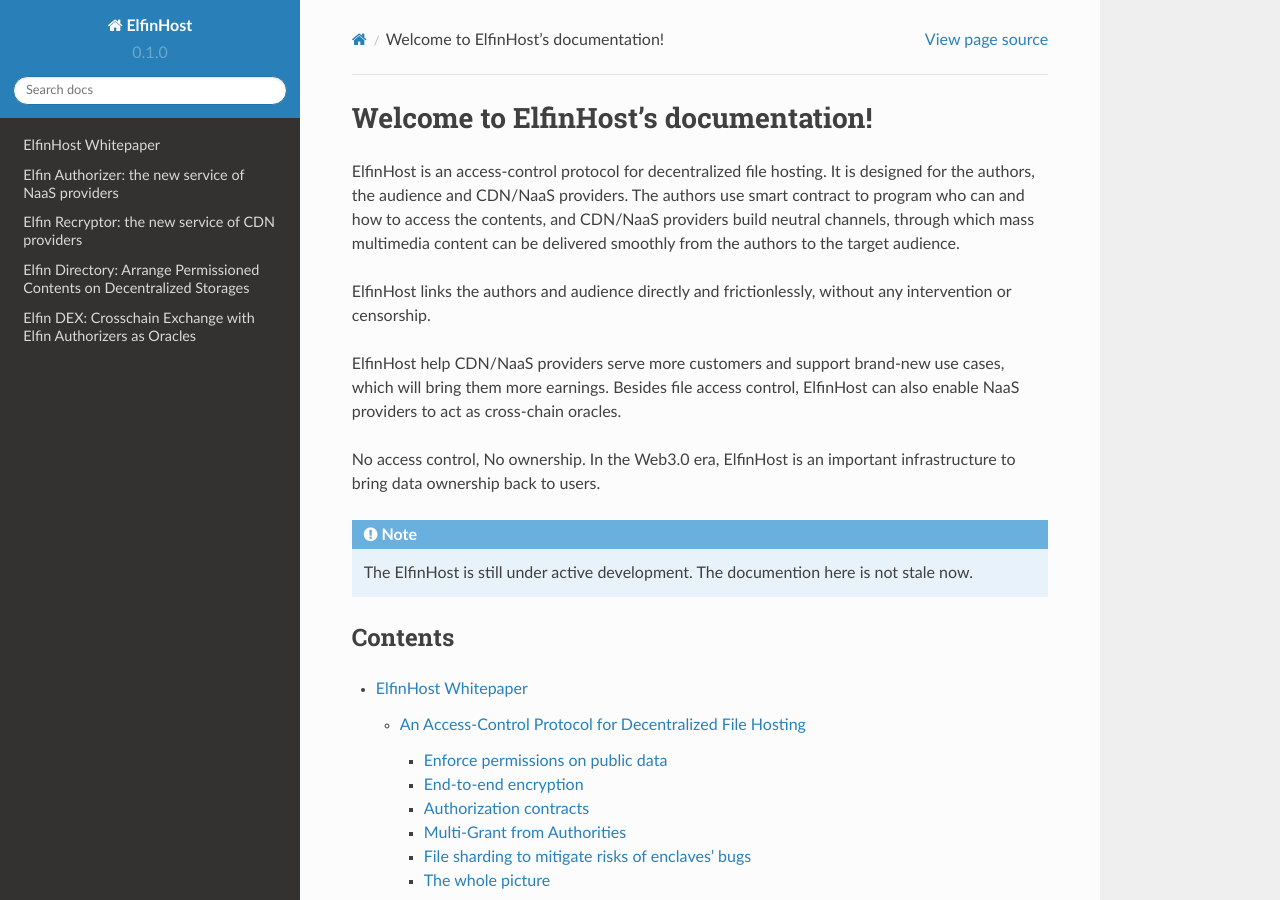
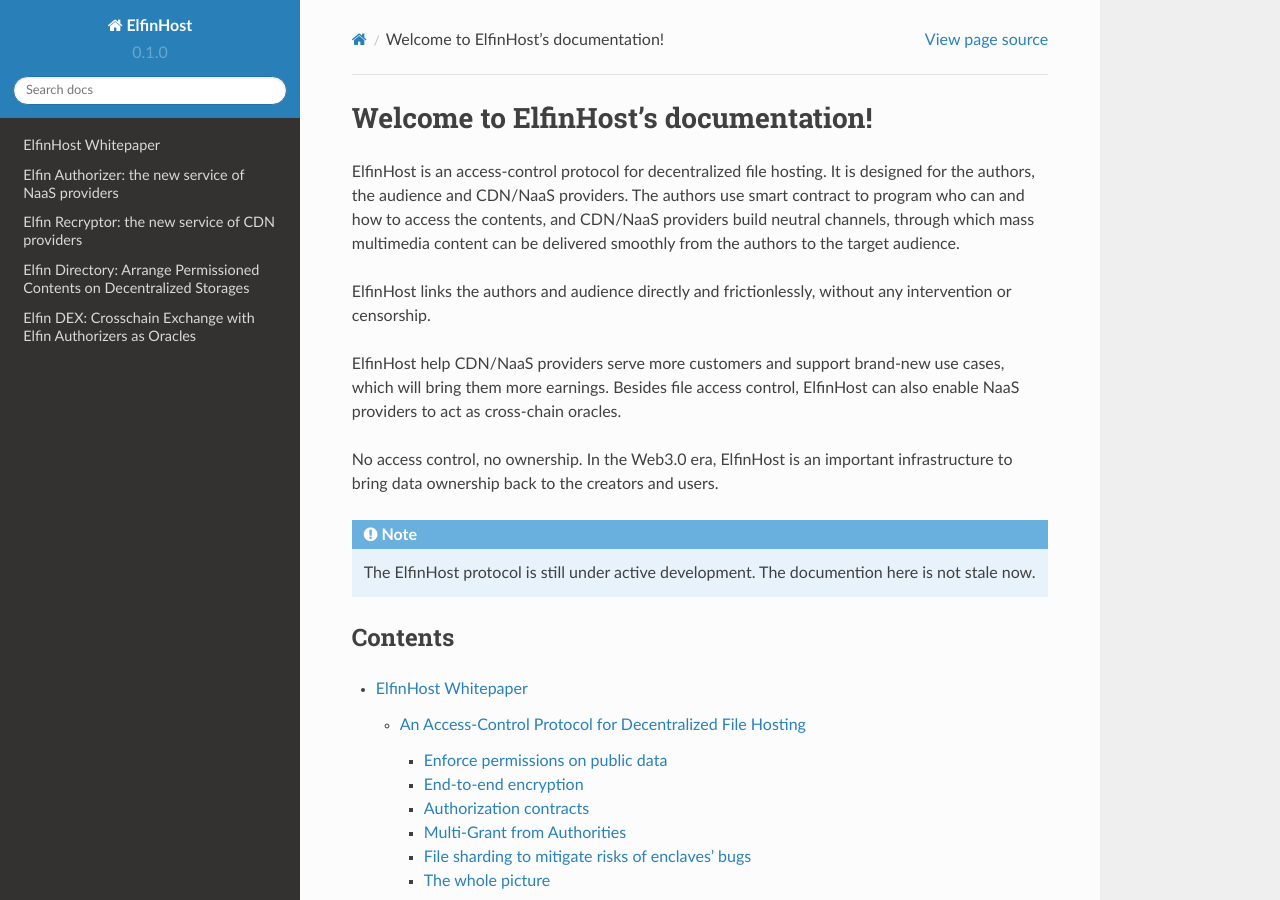
Before and after one commit to elfinhost/elfinhost-docs, a Sphinx documentation site: the page built from docs/source/index.rst, in a window 1280 px wide and 900 px high. Built offline with Sphinx 7.4.7 and the Read the Docs theme 2.0.0, drawn with Linux system fonts in a browser that asks for light colours.

Commit message:
Update index.rst

```diff
--- a/docs/source/index.rst
+++ b/docs/source/index.rst
@@ -7,11 +7,11 @@ ElfinHost links the authors and audience directly and frictionlessly, without an
 
 ElfinHost help CDN/NaaS providers serve more customers and support brand-new use cases, which will bring them more earnings. Besides file access control, ElfinHost can also enable NaaS providers to act as cross-chain oracles.
 
-No access control, No ownership. In the Web3.0 era, ElfinHost is an important infrastructure to bring data ownership back to users.
+No access control, no ownership. In the Web3.0 era, ElfinHost is an important infrastructure to bring data ownership back to the creators and users.
 
 .. note::
 
-   The ElfinHost is still under active development. The documention here is not stale now.
+   The ElfinHost protocol is still under active development. The documention here is not stale now.
 
 Contents
 --------
```
